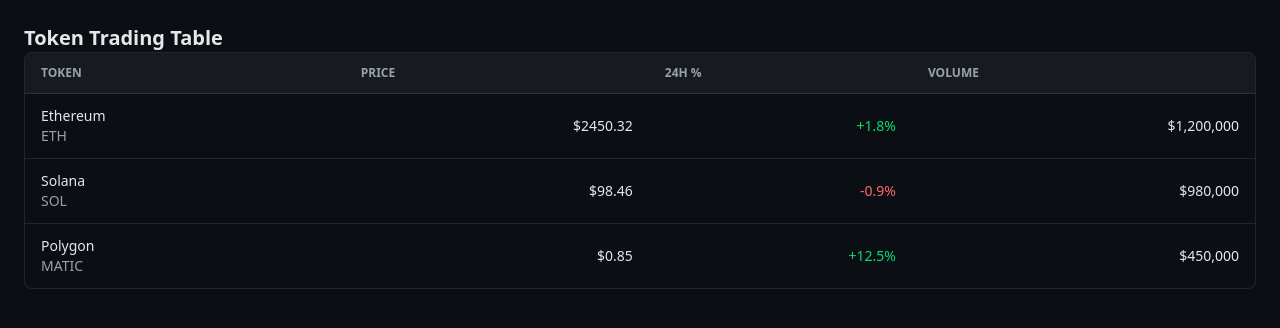
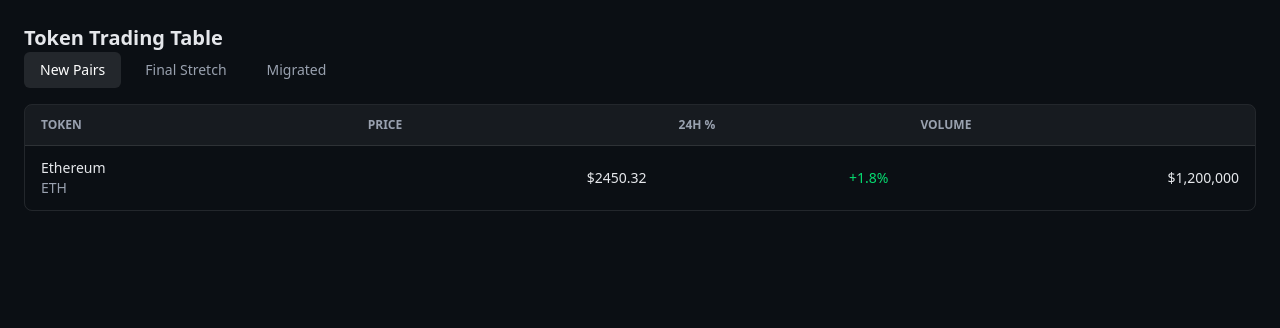
Before and after one commit to lakshman-nanchari/token-trading-table, a Next.js app: page / in a window 1280 px wide. Shown: the top 328 px of the page. Built offline with nearby package versions, Linux system fonts and the light colour scheme.

Commit message:
feat: add status tabs to filter token table

```diff
--- a/src/components/table/TokenTable.tsx
+++ b/src/components/table/TokenTable.tsx
@@ -1,18 +1,55 @@
+"use client";
+
+import { useState } from "react";
 import { mockTokens } from "@/lib/mockTokens";
 import TableHeader from "./TableHeader";
 import TokenRow from "./TokenRow";
+import { TokenStatus } from "@/types/token";
+
+
+const tabs: {label: string; value:TokenStatus} [] = [
+    {label: "New Pairs", value: "NEW"},
+    {label: "Final Stretch", value: "FINAL"},
+    {label: "Migrated", value: "MIGRATED"},
+];
 
 export default function TokenTable() {
+    const [activeTab, setActiveTab] = useState<TokenStatus>("NEW");
+
+    const filteredTokens = mockTokens.filter(
+        (token) => token.status === activeTab
+    );
+
     return(
+        <div>
+            {/*Tabs*/}
+            <div className="flex gap-2 mb-4">
+                {tabs.map((tab) => (
+                    <button
+                        key={tab.value}
+                        onClick={() => setActiveTab(tab.value)}
+                        className={`px-4 py-2 rounded-md text-sm ${
+                            activeTab === tab.value
+                                ? "bg-white/10 text-white"
+                                : "text-gray-400 hover:text-white"
+                        }`}
+                        >
+                            {tab.label}
+                        </button>
+                ))}
+            </div>
+
+            {/*Table*/}
             <div className="rounded-lg border border-white/10 overflow-hidden">
                 <table className="w-full text-sm">
                     <TableHeader/>
                     <tbody>
-                    {mockTokens.map((token) => (
+                        {filteredTokens.map((token) => (
                             <TokenRow key={token.id} token={token}/>
                         ))}
                     </tbody>
                 </table>
             </div>
+        </div>
     );
 }
```
Lines whose indentation alone changed are shown as unchanged.
